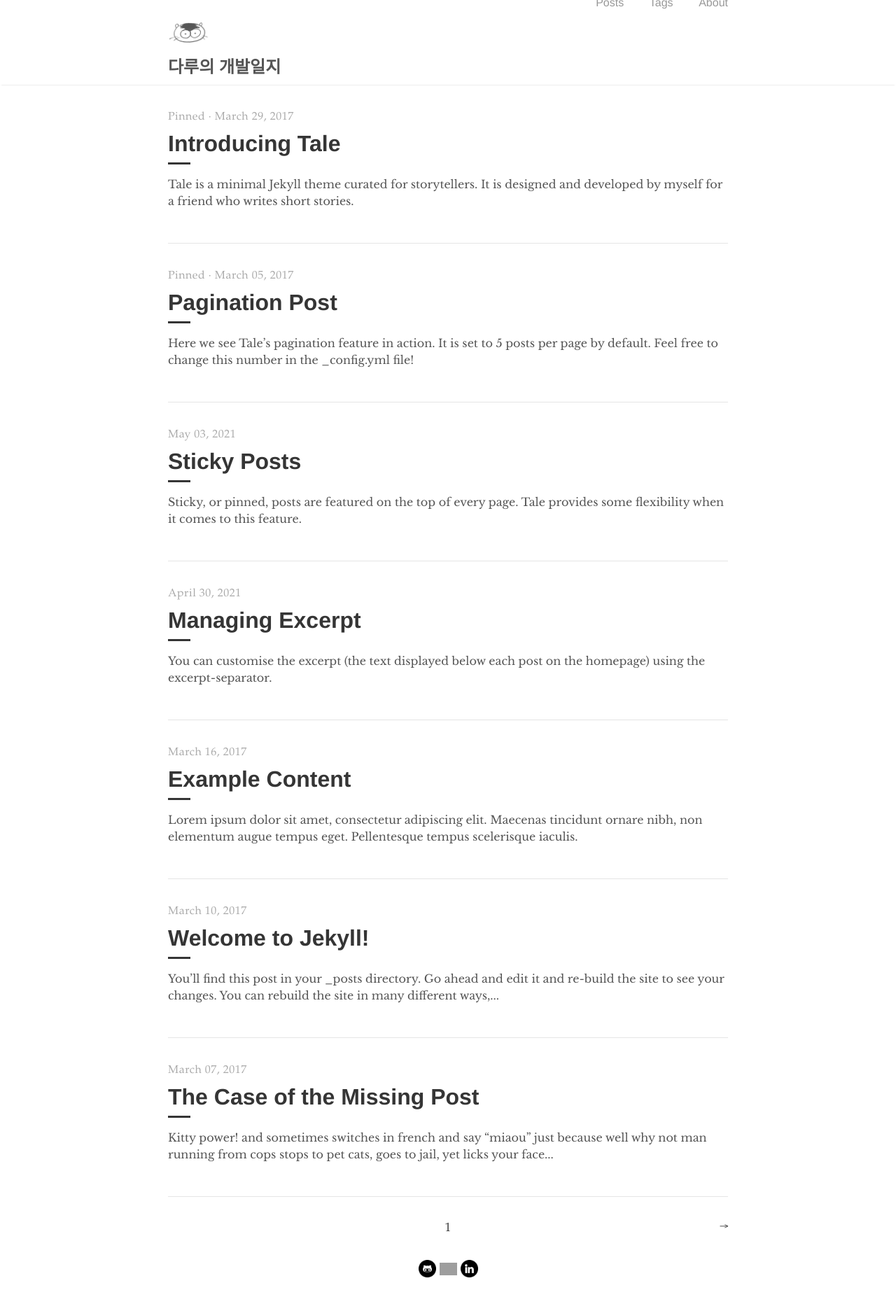
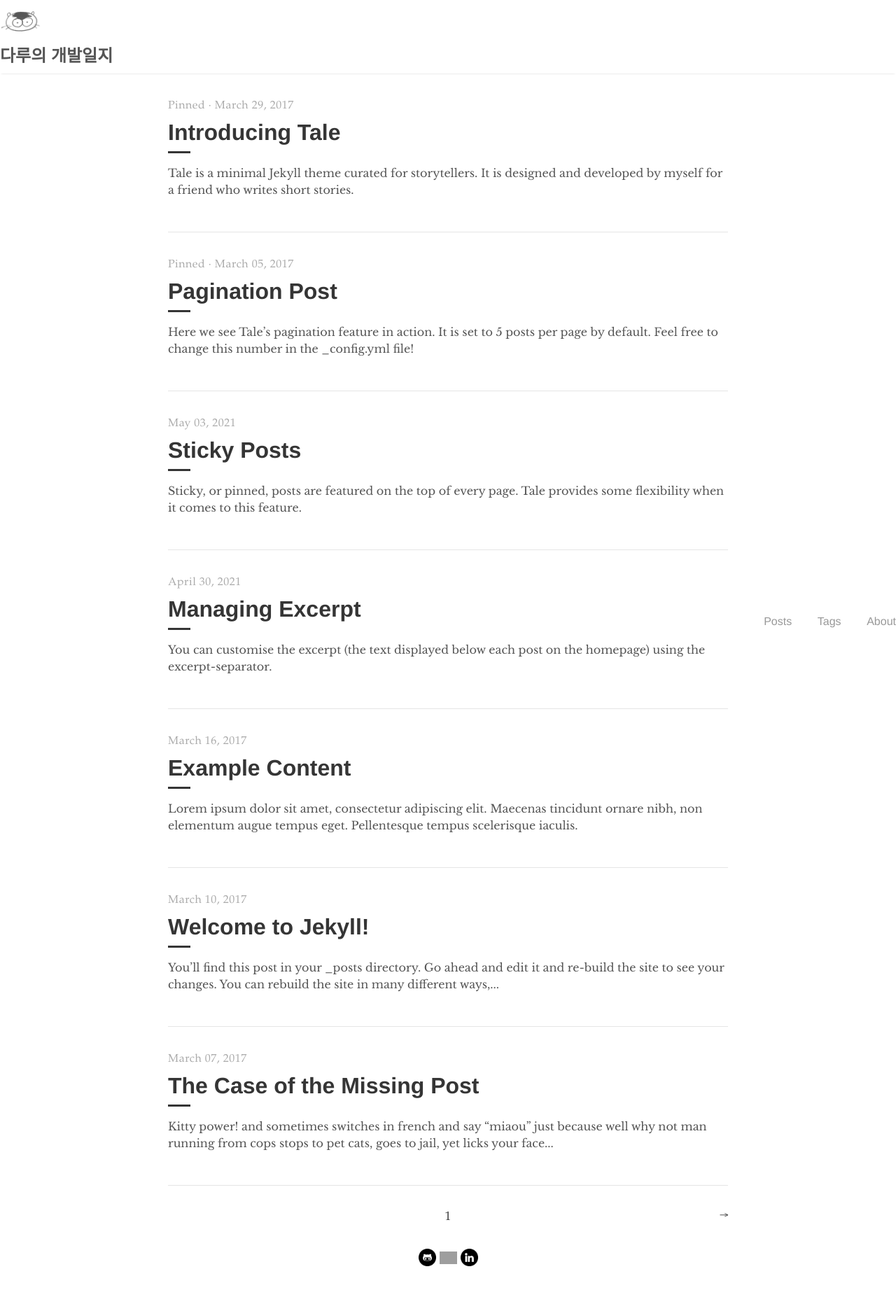
Before and after one commit to daru1027/daru1027.github.io, a Jekyll site: the page built from index.html, in a window 1280 px wide. Shown: the whole page at 70% size. Built offline with Jekyll 4.4.1, drawn with Linux system fonts in a browser that asks for light colours; the list of posts is cut into pages by our own code; grey boxes are pictures that could not be loaded.

Commit message:
TEST: nav-container 객체 삭제

```diff
--- a/_includes/navigation.html
+++ b/_includes/navigation.html
@@ -1,5 +1,5 @@
 <nav class="nav">
-  <div class="nav-container">
+<!--  <div class="nav-container">-->
   <div style="float: left">
     <img src="/images/sudal-256.png" style="width : 60px; margin-bottom:0rem;">
     <a href="{{ site.baseurl }}/">
@@ -13,5 +13,5 @@
       <li><a href="{{ '/about' | prepend: site.baseurl }}">About</a></li>
     </ul>
   </div>
-  </div>
+<!--  </div>-->
 </nav>
```
Lines whose indentation alone changed are shown as unchanged.
